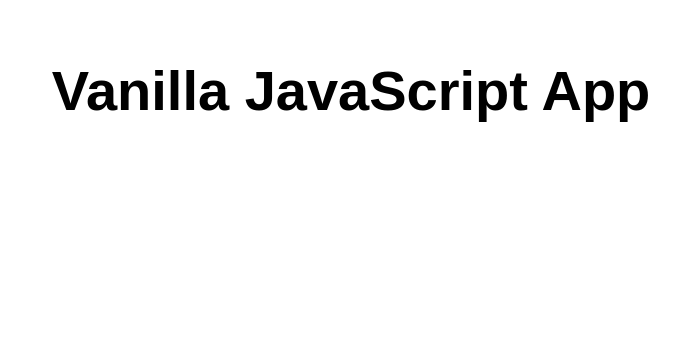
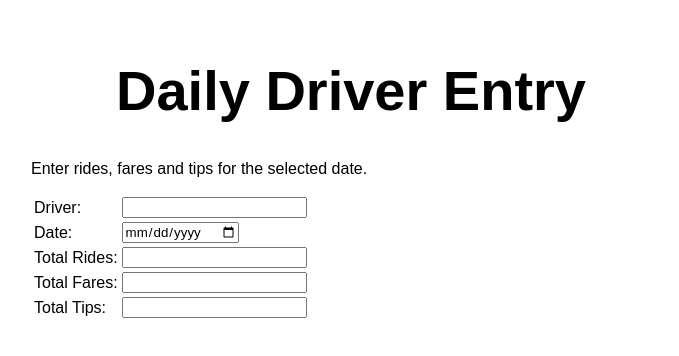
Before and after one commit to phil1630/my-first-static-web-app, a website: page src/index.html in a window 1280 px wide. Shown: the whole page, without its empty margins (289-968 px from the left). Drawn offline with Linux system fonts and the light colour scheme.

Commit message:
Added the basic data entry form.

```diff
--- a/src/index.html
+++ b/src/index.html
@@ -5,13 +5,37 @@
   <meta charset="UTF-8">
   <meta name="viewport" content="width=device-width, initial-scale=1.0">
   <link rel="stylesheet" href="styles.css">
-  <title>Vanilla JavaScript App</title>
+  <title>Daily Driver Entry</title>
 </head>
 
 <body>
   <main>
-    <h1>Vanilla JavaScript App</h1>
-  </main>
+    <h1>Daily Driver Entry</h1>
+    <p>Enter rides, fares and tips for the selected date.</p>
+
+    <form>
+    <table>
+    <tr>
+    <td><lable for="drivernum">Driver:</label></td>
+    <td><input type="text" id="drivernum" name="drivernum"></td>
+    </tr>
+    <tr>
+    <td><lable for="entrydate">Date:</label><br>
+    <td><input type="date" id="entrydate" name="entrydate"></td>
+    </tr>
+    <tr>
+    <td><lable for="totalrides">Total Rides:</label><br>
+    <td><input type="number" id="totalrides" name="totalrides"></td>
+    </tr>
+    <tr>
+    <td><lable for="totalfares">Total Fares:</label><br>
+    <td><input type="number" id="totalfares" name="totalfares"></td>
+    </tr>
+    <tr>
+    <td><lable for="totaltips">Total Tips:</label><br>
+    <td><input type="number" id="totaltips" name="totaltips"></td>
+    </tr>
+    </form>  </main>
 </body>
 
 </html>
```
